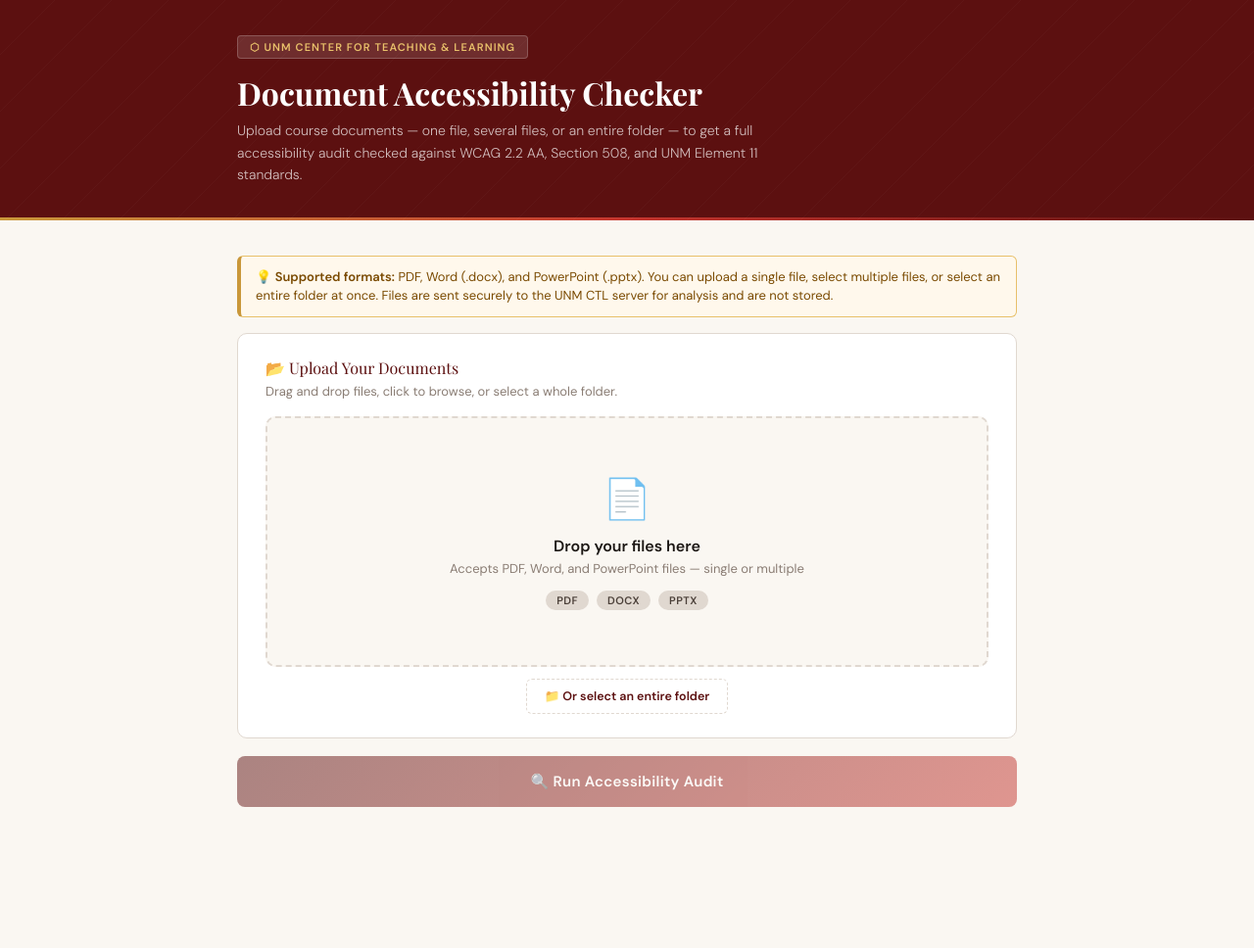
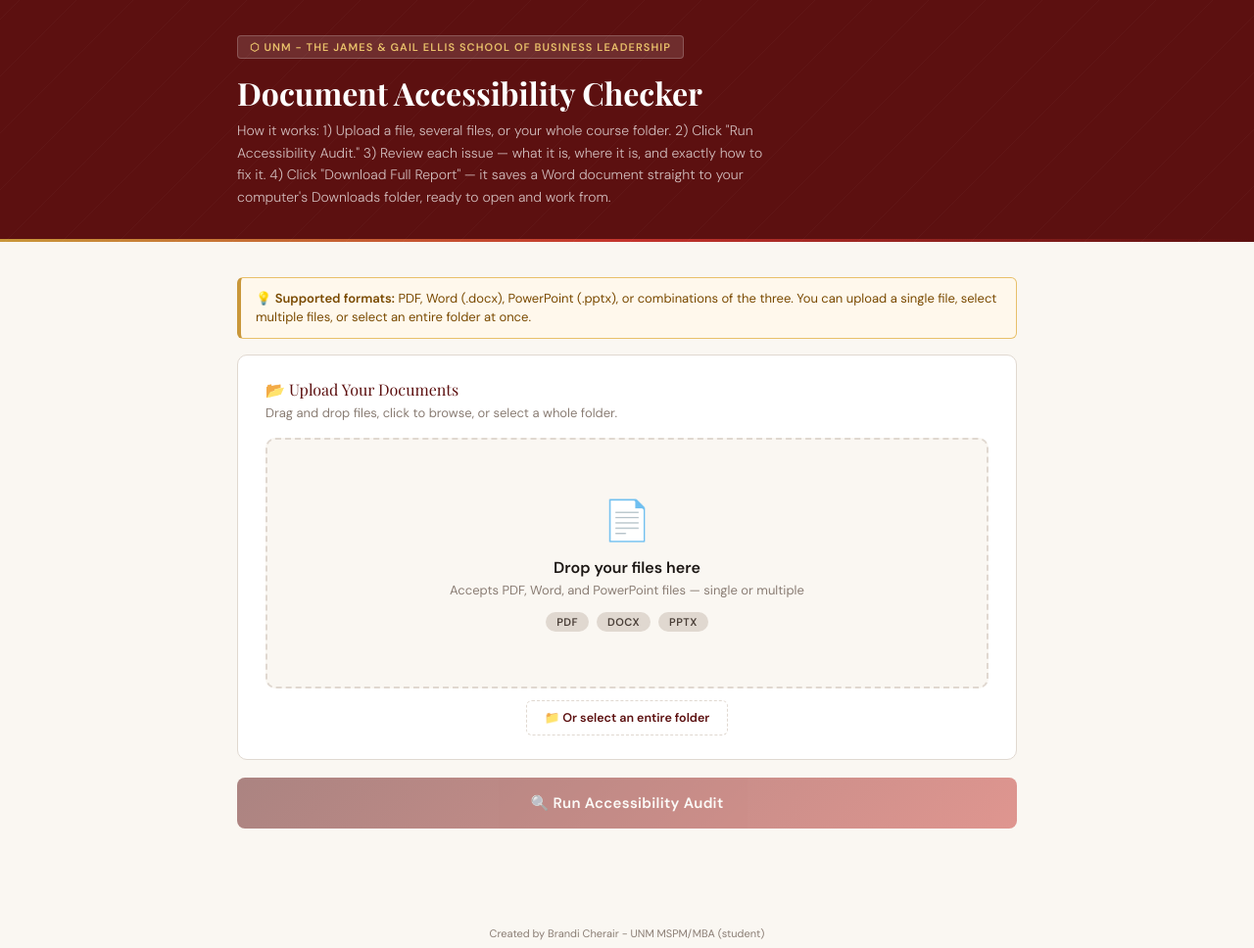
Before and after one commit to bmonto92/unm-accessibility-scanner, a website: page public/index.html in a window 1280 px wide. Shown: the whole page at 98% size. Before the commit the page ends 904 px from the top, so only its background shows below. Drawn offline with nearby package versions, Linux system fonts and the light colour scheme.

Commit message:
Update index.html
Added more instruction - added footer - changed the UNM banner

```diff
--- a/public/index.html
+++ b/public/index.html
@@ -145,9 +145,9 @@
 
 <header>
   <div class="header-inner">
-    <div class="unm-badge">⬡ UNM Center for Teaching &amp; Learning</div>
+    <div class="unm-badge">⬡ UNM - The James & Gail Ellis School of Business Leadership</div>
     <h1>Document Accessibility Checker</h1>
-    <p>Upload course documents — one file, several files, or an entire folder — to get a full accessibility audit checked against WCAG 2.2 AA, Section 508, and UNM Element 11 standards.</p>
+    <p><p>How it works: 1) Upload a file, several files, or your whole course folder. 2) Click "Run Accessibility Audit." 3) Review each issue — what it is, where it is, and exactly how to fix it. 4) Click "Download Full Report" — it saves a Word document straight to your computer's Downloads folder, ready to open and work from.</p></p>
   </div>
   <div class="header-rule"></div>
 </header>
@@ -155,7 +155,7 @@
 <main>
 
   <div class="tip-box">
-    💡 <strong>Supported formats:</strong> PDF, Word (.docx), and PowerPoint (.pptx). You can upload a single file, select multiple files, or select an entire folder at once. Files are sent securely to the UNM CTL server for analysis and are not stored.
+    💡 <strong>Supported formats:</strong> PDF, Word (.docx), PowerPoint (.pptx), or combinations of the three. You can upload a single file, select multiple files, or select an entire folder at once.
   </div>
 
   <!-- Upload card -->
@@ -238,6 +238,11 @@
   </button>
 
 </main>
+
+  <footer style="text-align:center; padding:20px 0 8px; font-size:11px; color:var(--ink-l);">
+      Created by Brandi Cherair - UNM MSPM/MBA (student)
+</footer>
+
 
 <script src="https://cdnjs.cloudflare.com/ajax/libs/docx/8.5.0/docx.umd.min.js"></script>
 <script>
```
